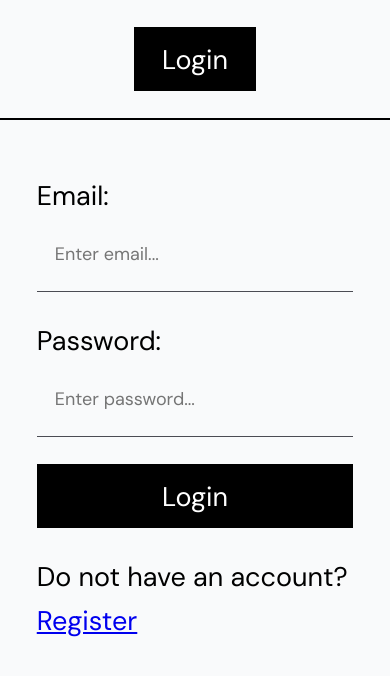
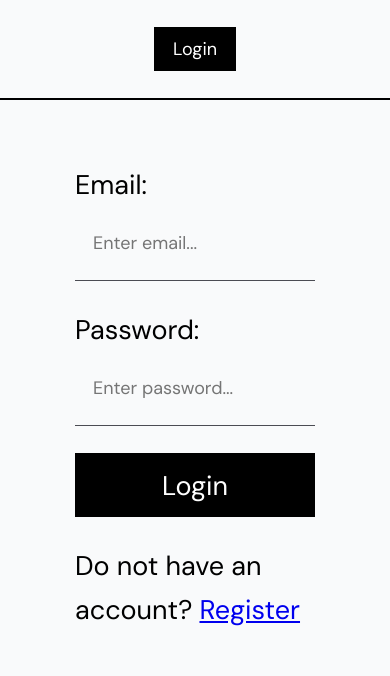
Before and after one commit to kashsan-jp/react-appwrite-todo-app, a React (Vite) app: page /login/ in a window 390 px wide. Shown: the top 676 px of the page. Built offline with nearby package versions, Linux system fonts and the light colour scheme; no server answers; a web font is replaced by a local one.

Commit message:
2025.4.13.20:01

```diff
--- a/src/index.css
+++ b/src/index.css
@@ -261,7 +261,7 @@ input[type="submit"], button{
   .container{
     max-width: 90%;
     margin: auto;
-    padding: 2em;
+    padding: 4rem;
   }
 
 .header{
@@ -349,6 +349,9 @@ input{
       margin: auto;
       padding: 1em;
     }
+    .header{
+      justify-content: center;
+  }
 }
 
 
@@ -358,4 +361,16 @@ input{
   #app{
     padding: 0 1em;
   }
+  .header > .links--wrapper{
+    /* display: none; */
+    gap: 1em;
+    text-decoration-line: none;
+    align-items: center;
+    font-size:1rem
+  }
+  .container{
+    max-width: 80%;
+    margin: auto;
+    padding: 2rem;
+  }
 }
--- a/src/pages/Notes.jsx
+++ b/src/pages/Notes.jsx
@@ -25,7 +25,7 @@ function Notes() {
   };
   return (
   <>
-    <div>
+    <div className='container'>
       <h1 className='kiwi-maru-regular'>📝 僕のメモ用紙</h1>
     </div>
     <NoteForm setNotes={setNotes}/>
```
